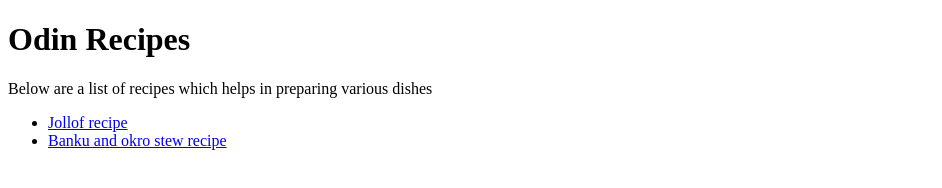
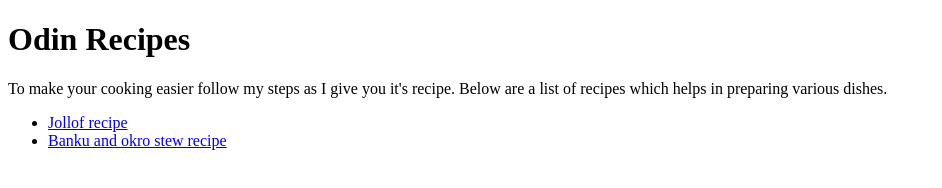
Before and after one commit to ObidombieOnimuonyamfo/odin-recipies, a plain HTML site: page index.html in a window 1280 px wide. Shown: the whole page, without its empty margins (0-942 px from the left). Drawn offline with Linux system fonts and the light colour scheme.

Commit message:
docs: Add sentence to make the page more clear
A sentence was added to the first page to make appear clearer than it used to be
The sentence was also including to help build the page

```diff
--- a/index.html
+++ b/index.html
@@ -6,7 +6,7 @@
     </head>
     <body>
         <h1>Odin Recipes</h1>
-        <p>Below are a list of recipes which helps in preparing various dishes</p>
+        <p>To make your cooking easier follow my steps as I give you it's recipe. Below are a list of recipes which helps in preparing various dishes.</p>
         <ul>
             <li><a href="recipies/jollof.html" rel="noopener noreferer">Jollof recipe</a></li>
             <li><a href="recipies/banku-and-okro-stew.html" rel="noopener noreferer">Banku and okro stew recipe</a></li>
```
